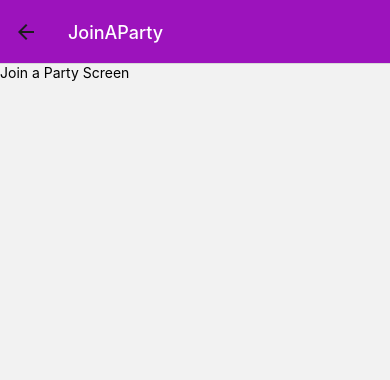
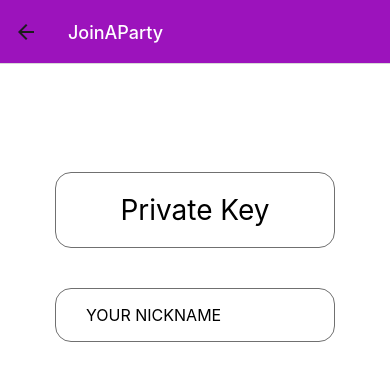
Before and after one commit to sandeepdokala/MediaConnect, a React Native app: screen /JoinAParty in a window 390 px wide. Shown: the top 380 px of the page. Built offline with nearby package versions, Linux system fonts and the light colour scheme.

Commit message:
completed working on joinAParty UI ONLY

```diff
--- a/screens/joinAParty.js
+++ b/screens/joinAParty.js
@@ -1,12 +1,75 @@
-import { StyleSheet, Text } from "react-native";
+import { StatusBar } from 'expo-status-bar';
+import Pressable from "react-native/Libraries/Components/Pressable/Pressable";
+import { StyleSheet, Text, View, TextInput } from "react-native";
 
 export default function JoinAParty() {
 
     return (
-        <Text>Join a Party Screen</Text>
+        <View style={styles.container}>
+            <StatusBar style='light'></StatusBar>
+            <View style={styles.emptyPush}></View>
+            <View style={styles.content}>
+                <TextInput placeholder='Private Key' style={[styles.hostPartyInp, styles.partyKeyInp]}></TextInput>
+                <TextInput placeholder='YOUR NICKNAME' style={[styles.hostPartyInp, styles.partyNameInp]}></TextInput>
+            </View>
+            <View style={[styles.limitMembersField, styles.btns]}>
+                <Pressable style={[styles.hostBtns, styles.sndCldBtn]}><Text style={styles.btnText}>CONNECT SOUNDCLOUD</Text></Pressable>
+            </View>
+            <View style={styles.emptyPush}></View>
+
+        </View>
     );
 }
 
 const styles = StyleSheet.create({
-
+    container: {
+        backgroundColor: '#fff',
+        alignItems: 'center',
+        justifyContent: 'flex-start',
+        flex: 1,
+    },
+    content: {
+        flex: 6,
+    },
+    hostPartyInp: {
+        borderColor: '#707070',
+        borderWidth: 1,
+        width: 280,
+        borderRadius: 16,
+        marginVertical: 20,
+    },
+    partyKeyInp: {
+        fontSize: 28,
+        paddingVertical: 20,
+        paddingHorizontal: 30,
+        textAlign: 'center',
+    },
+    partyNameInp: {
+        fontSize: 16,
+        paddingVertical: 16,
+        paddingHorizontal: 30
+    },
+    emptyPush: {
+        flex: 1,
+    },
+    btns: {
+        justifyContent: 'center',
+        flexDirection: 'column',
+        // flex: 1,
+        width: 280,
+        marginVertical: 30
+    },
+    hostBtns: {
+        backgroundColor: "#9C13BC",
+        paddingVertical: 20,
+        marginVertical: 16,
+        borderRadius: 50,
+        alignSelf: 'center',
+        width: '100%'
+    },
+    btnText: {
+        color: "#fff",
+        fontSize: 16,
+        textAlign: 'center',
+    },
 });
```
